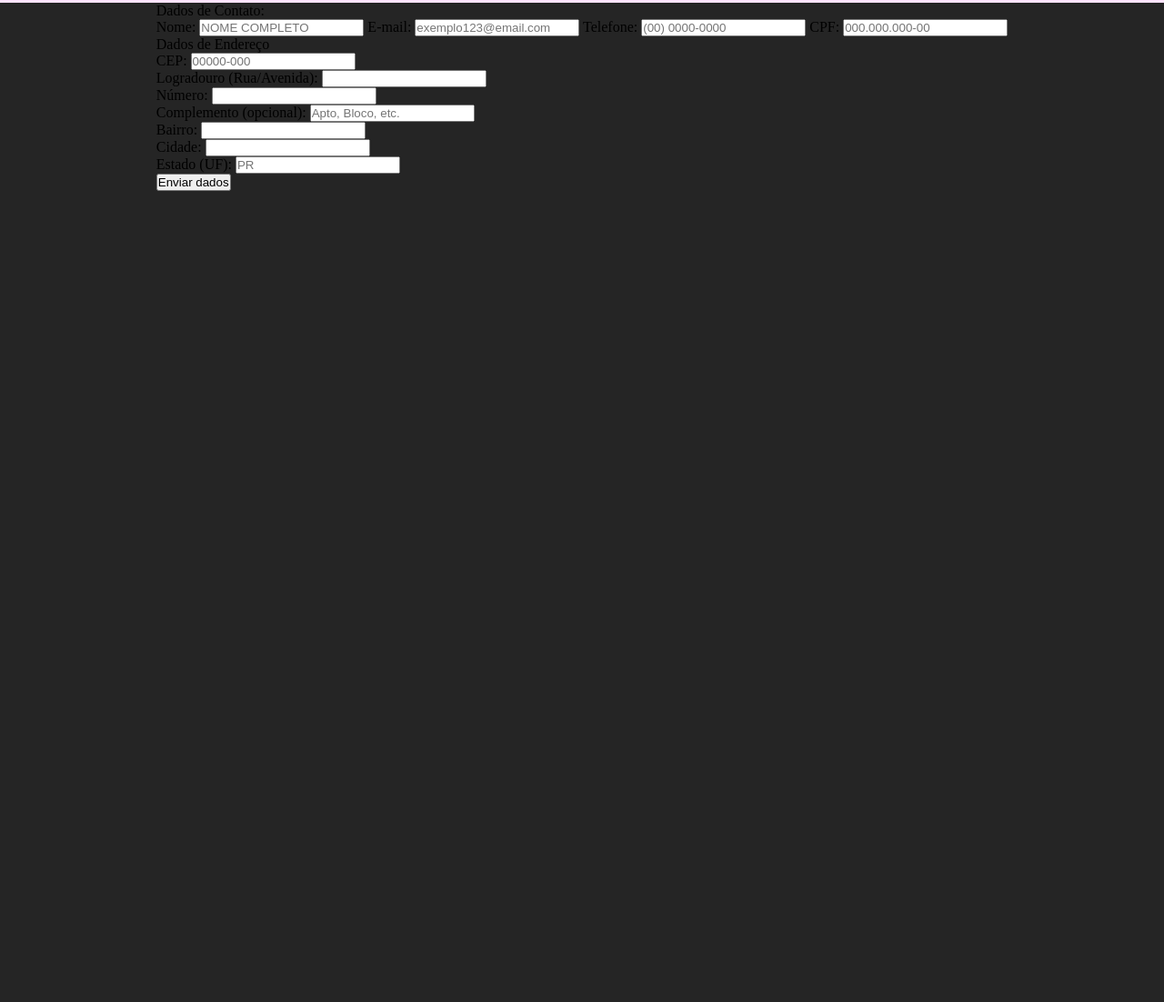
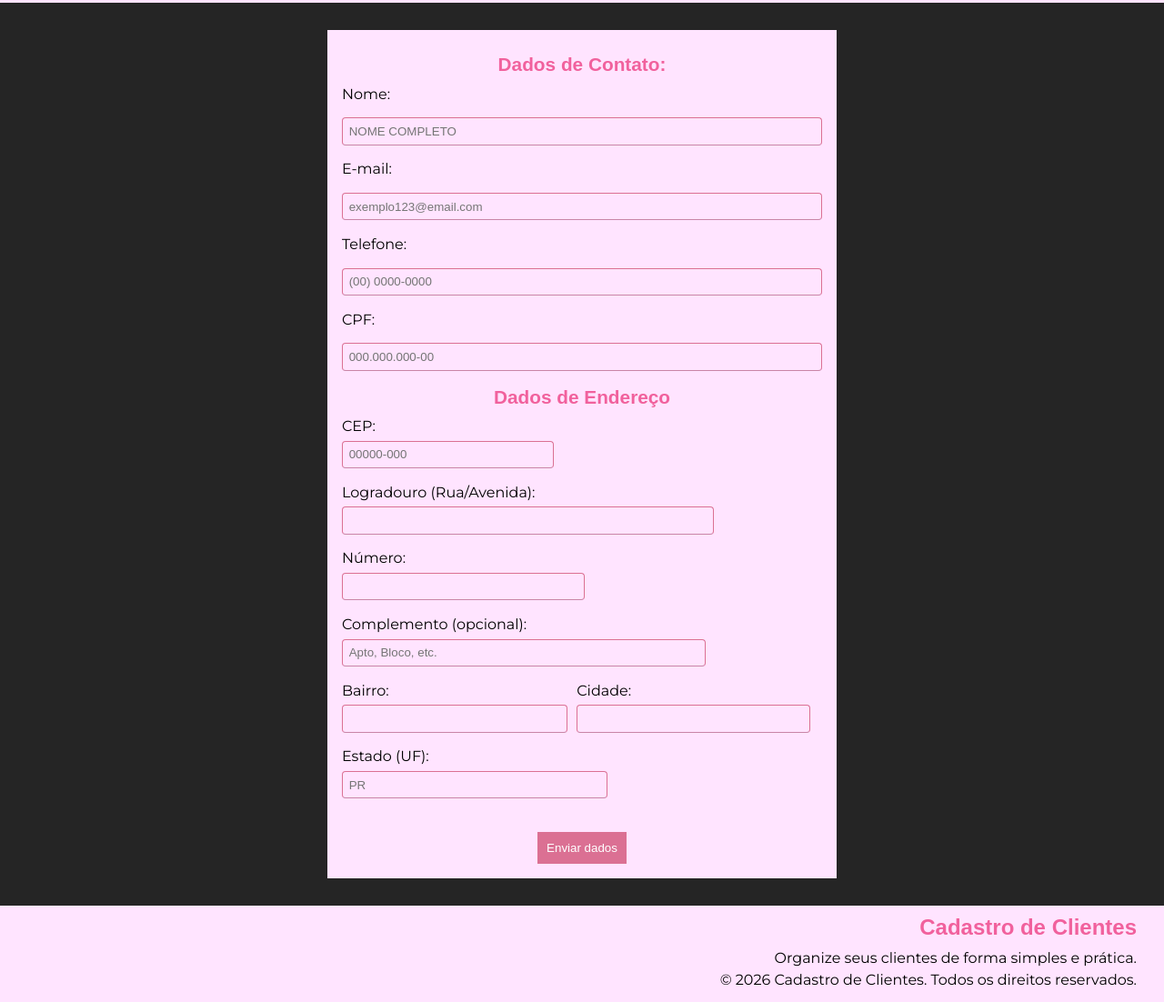
Before and after one commit to aninhaelisa/cadastro-cliente, a website: page publico/index.html in a window 1280 px wide. Shown: the part 68-1170 px from the top of the page at 91% size. Before the commit the page ends 800 px from the top, so only its background shows below. Drawn offline with Linux system fonts and the light colour scheme; a web font is replaced by a local one.

Commit message:
finalizando formulario html e iniciando page lista

```diff
--- a/publico/index.html
+++ b/publico/index.html
@@ -25,7 +25,7 @@
             </button>
 
             <ul class="lista" id="lista">
-                <li><a href="#">Lista Clientes</a></li>
+                <li><a href="pages/lista.html">Lista Clientes</a></li>
                 <li><a href="#">Suporte</a></li>
                 <li><a href="#">Relatórios</a></li>
             </ul>
@@ -93,15 +93,24 @@
                     </div>
                 </fieldset>
 
-                <button type="submit">Enviar dados</button>
+                <div class="c-btn">
+                    <button type="submit">Enviar dados</button>
+                </div>
+
             </form>
-
-
         </section>
 
     </main>
 
+    <footer>
+        <h2>Cadastro de Clientes</h2>
+        <p>Organize seus clientes de forma simples e prática.</p>
 
+        <p class="copyright">
+            &copy; 2026 Cadastro de Clientes.
+            Todos os direitos reservados.
+        </p>
+    </footer>
     <script src="script.js"></script>
 </body>
 
--- a/publico/style.css
+++ b/publico/style.css
@@ -1,7 +1,7 @@
 @import url('https://fonts.googleapis.com/css2?family=Google+Sans+Flex:opsz,wght@1..144,1..1000&family=Montserrat:ital,wght@0,100..900;1,100..900&display=swap');
 
 :root {
-    --cor-titulos: #F8C8DC;
+    --cor-titulos: #f1619d;
     --cor-botton: #C985A7;
     --cor-link: palevioletred;
     --cor-fundo-cinza: rgb(37, 37, 37);
@@ -165,10 +165,104 @@ header {
     }
 }
 
+/*MAIN SECTION ---------------------------------------*/
+main{
+    width: 100%;
+}
+
+section{
+    margin: 30px;
+    display: flex;
+    flex-direction: column;
+    justify-content: center;
+    align-items: center;
+}
+
 /*FORMULARIO---------------------------------------*/
 
+form {
+    width: 100%;
+    max-width: 35em;
+    min-width: 0;
+    box-sizing: border-box;
+    background-color: var(--cor-fundo-rosa);
+    padding: 1em;
+    font-family: var(--fonte-texto-normal);
+    color: var(--cor-texto-normal);
+}
+
 fieldset{
+    display: flex;
     border: none;
     padding: 0;
     margin: 0;
+    gap: 10px;
+    flex-direction: row;
+    flex-wrap: wrap;
+    align-content: center;
+    align-items: center;
 }
+
+legend {
+    padding: 0.5em 0;
+    text-align: center;
+    font-weight: bold;
+    color: var(--cor-titulos);
+    font-size: 1.3em;
+    font-family: var(--fonte-texto-titulo);
+}
+
+input, textarea{
+    padding: 0.5em;
+    border: 1px solid var(--cor-link);
+    border-radius: 4px;
+    background-color: var(--cor-fundo-rosa);
+    margin: 0.5em 0;
+    border-bottom-color: var(--cor-botton);
+    outline: none;
+    width: 100%;
+    box-sizing: border-box;
+}
+
+.c-btn{
+    width: 100%;
+    display: flex;
+    justify-content: center;
+    align-items: center;
+    margin-top: 30px;
+}
+
+button{
+    padding: 10px;
+    background-color: var(--cor-link);
+    border: none;
+    font-family: var(--fonte-texto-titulo);
+    color: white;
+    cursor: pointer;
+    transition: all 0.5s ease-in-out;
+}
+
+button:hover{
+    background-color: #f1619d;
+    transform: scale(1.05);
+}
+
+/*FOOTER---------------------------------------*/
+footer{
+    width: 100%;
+    background-color: var(--cor-fundo-rosa);
+    color: var(--cor-texto-normal);
+    font-family: var(--fonte-texto-normal);
+    padding: 10px 30px;
+    text-align: end;
+}
+
+footer p{
+    margin-bottom: 5px;
+}
+
+footer h2{
+    color: var(--cor-titulos);
+    font-family: var(--fonte-texto-titulo);
+    margin-bottom: 10px;
+}
```
Also changed, not shown: publico/pages/lista.html (added, +49 -0 lines).
